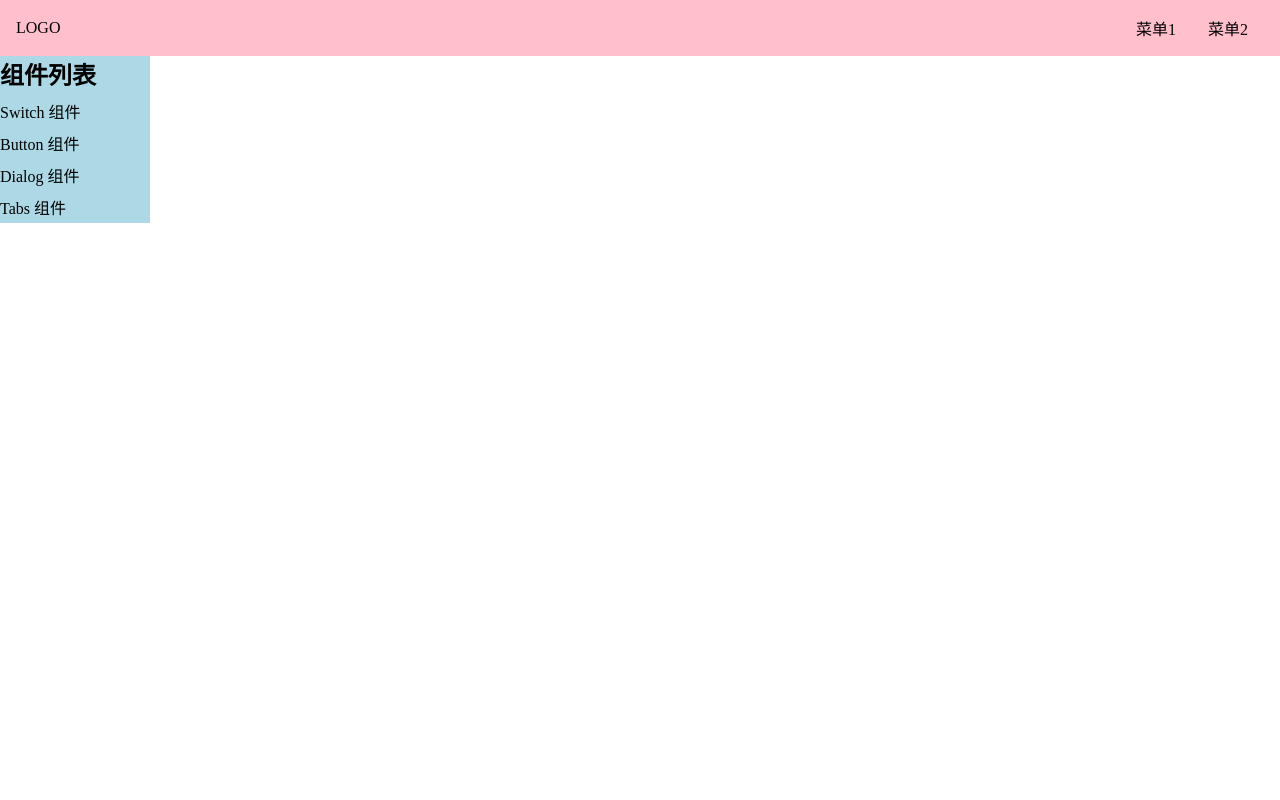
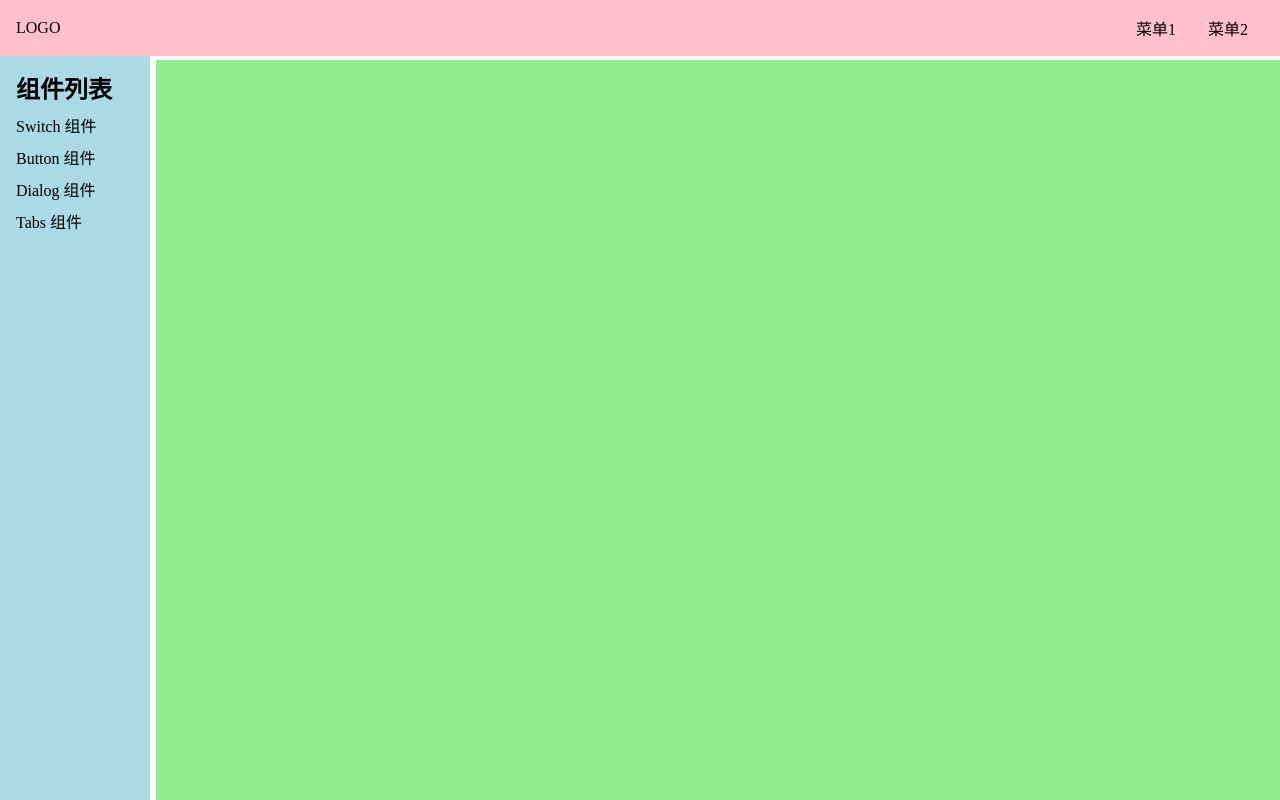
Before and after one commit to dana-wang9527/pear-ui-code, a Vue app: page /#/doc in a window 1280 px wide. Built offline with nearby package versions, Linux system fonts and the light colour scheme.

Commit message:
整体布局css

```diff
--- a/src/components/TopNav.vue
+++ b/src/components/TopNav.vue
@@ -27,7 +27,10 @@
 
 <style lang="scss" scoped>
 .topNav {
-  position: relative;
+  position: fixed;
+  top: 0;
+  left: 0;
+  width: 100%;
   z-index: 10;
   background: pink;
   display: flex;
--- a/src/views/Doc.vue
+++ b/src/views/Doc.vue
@@ -1,6 +1,6 @@
 <template>
-  <div>
-    <TopNav/>
+  <div class="layout">
+    <TopNav class="nav"/>
     <div class="content">
       <aside v-if="asideVisible">
         <h2>组件列表</h2>
@@ -41,9 +41,41 @@
 </script>
 
 <style lang="scss" scoped>
+.layout {
+  display: flex;
+  flex-direction: column;
+  height: 100vh;
+  > .nav {
+    flex-shrink: 0;
+  }
+  > .content {
+    flex-grow: 1;
+    padding-top: 60px;
+    padding-left: 156px;
+    @media (max-width: 500px) {
+      padding-left: 0;
+    }
+  }
+}
+.content {
+  display: flex;
+  > aside {
+    flex-shrink: 0;
+  }
+  > main {
+    flex-grow: 1;
+    padding: 16px;
+    background: lightgreen;
+  }
+}
 aside {
   background: lightblue;
   width: 150px;
+  position: fixed;
+  top: 0;
+  left: 0;
+  padding: 70px 16px 16px;
+  height: 100%;
 
   > h2 {
     margin-bottom: 4px;
@@ -54,12 +86,8 @@
       padding: 4px 0;
     }
   }
-
-  @media (max-width: 500px) {
-    position: fixed;
-    padding: 70px 16px 16px;
-    top: 0;
-    left: 0;
-  }
+main{
+  overflow: auto;
+}
 }
 </style>
```
